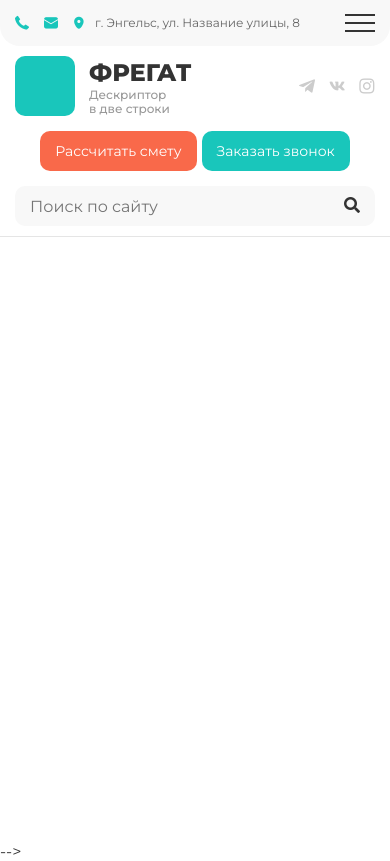
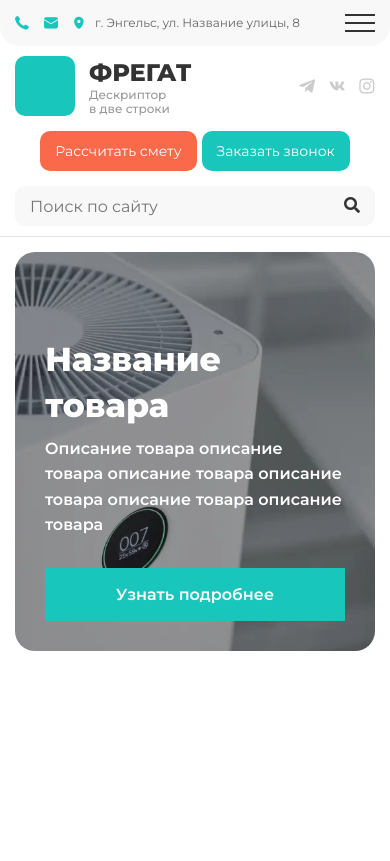
Before and after one commit to AndryyTikh/fregat.github.io, a plain HTML site: page index.html in a window 390 px wide. Drawn offline with Linux system fonts and the light colour scheme.

Commit message:
slider process

```diff
--- a/css/style.css
+++ b/css/style.css
@@ -442,6 +442,87 @@ h6 {
   display: none;
 }
 
+.main-slider__container {
+  display: -webkit-box;
+  display: -ms-flexbox;
+  display: flex;
+}
+
+.main-slider__slider {
+  -webkit-box-flex: 1;
+      -ms-flex: 1 1 100%;
+          flex: 1 1 100%;
+  display: -webkit-box;
+  display: -ms-flexbox;
+  display: flex;
+}
+
+.main-slider__swiper {
+  width: 100%;
+}
+
+.slide-main-slider {
+  position: relative;
+  padding: 50px 105px;
+}
+
+.slide-main-slider__content {
+  height: 100%;
+  position: relative;
+  z-index: 1;
+  color: #fff;
+  display: -webkit-box;
+  display: -ms-flexbox;
+  display: flex;
+  -webkit-box-orient: vertical;
+  -webkit-box-direction: normal;
+      -ms-flex-direction: column;
+          flex-direction: column;
+  -webkit-box-align: start;
+      -ms-flex-align: start;
+          align-items: flex-start;
+  -webkit-box-pack: end;
+      -ms-flex-pack: end;
+          justify-content: flex-end;
+}
+
+.slide-main-slider__title {
+  font-weight: 800;
+  line-height: 140%;
+}
+
+.slide-main-slider__title:not(:last-child) {
+  margin-bottom: 0.2083333333em;
+}
+
+.slide-main-slider__text {
+  line-height: 160%;
+  font-weight: 600;
+}
+
+.slide-main-slider__text:not(:last-child) {
+  margin-bottom: 30px;
+}
+
+.slide-main-slider__button {
+  font-weight: 600;
+  line-height: 160%;
+  padding: 13.5px 90px;
+  background-color: #19c6bb;
+}
+
+.slide-main-slider__image-ibg {
+  position: absolute;
+  width: 100%;
+  height: 100%;
+  top: 0;
+  left: 0;
+}
+
+.slide-main-slider__image-ibg img {
+  border-radius: 20px;
+}
+
 @media (min-width: 47.99875em) {
   .menu__link::before {
     content: "";
@@ -452,6 +533,10 @@ h6 {
     -webkit-transition: background-color 0.3s ease 0s;
     -o-transition: background-color 0.3s ease 0s;
     transition: background-color 0.3s ease 0s;
+  }
+
+  .slide-main-slider__content {
+    padding-top: 11.25rem;
   }
 }
 
@@ -469,17 +554,37 @@ h6 {
   .main-header__search-container {
     width: 24.375rem;
   }
+
+  .mainpage__main-slider {
+    padding-top: 1.875rem;
+  }
+
+  .slide-main-slider__content {
+    padding-top: 20.6875rem;
+  }
 }
 
 @media (min-width: 78.75em) {
   .social-top-header {
     gap: 1.625rem;
   }
+
+  .mainpage__main-slider {
+    padding-bottom: 5rem;
+  }
+
+  .slide-main-slider__title {
+    font-size: 3rem;
+  }
 }
 
 @media (max-width: 48em) {
   .info-top-header {
     gap: 0.9375rem;
+  }
+
+  .mainpage__main-slider {
+    padding-top: 0.9375rem;
   }
 }
 
@@ -497,9 +602,27 @@ h6 {
   }
 }
 
+@media (max-width: 25em) {
+  .slide-main-slider {
+    padding: 20px;
+  }
+}
+
 @media (max-width: 20em) {
   .social-top-header {
     gap: 0.8125rem;
+  }
+
+  .mainpage__main-slider {
+    padding-bottom: 3.4375rem;
+  }
+
+  .slide-main-slider__content {
+    padding-top: 1.875rem;
+  }
+
+  .slide-main-slider__title {
+    font-size: 2rem;
   }
 }
 
@@ -548,6 +671,12 @@ h6 {
 
   .main-header__search-container {
     width: 18.75rem;
+  }
+
+  .menu__container {
+    min-height: 0;
+    padding-top: 0;
+    padding-bottom: 0;
   }
 
   .menu__body {
@@ -646,6 +775,28 @@ h6 {
             transform: rotate(45deg);
     bottom: calc(50% - 1px);
   }
+
+  .slide-main-slider {
+    padding: 35px 52px;
+  }
+
+  .slide-main-slider__content {
+    padding-top: 11.25rem;
+  }
+
+  .slide-main-slider__content {
+    -webkit-box-align: stretch;
+        -ms-flex-align: stretch;
+            align-items: stretch;
+  }
+
+  .slide-main-slider__button {
+    -ms-flex-item-align: stretch;
+        -ms-grid-row-align: stretch;
+        align-self: stretch;
+    text-align: center;
+    padding: 13.5px 15px;
+  }
 }
 
 @media (max-width: 35.625em) {
@@ -675,6 +826,10 @@ h6 {
   .info-top-header__location {
     font-size: 0.75rem;
   }
+
+  .slide-main-slider {
+    padding: 30px;
+  }
 }
 
 @media (max-width: 27.125em) {
@@ -694,11 +849,23 @@ h6 {
   .info-top-header {
     gap: clamp( 0.9375rem , -2.1793831169rem  +  6.4935064935vw , 2.8125rem );
   }
+
+  .mainpage__main-slider {
+    padding-top: clamp( 0.9375rem , -0.6209415584rem  +  3.2467532468vw , 1.875rem );
+  }
 }
 
 @media (min-width: 20em) and (max-width: 78.75em) {
   .social-top-header {
     gap: clamp( 0.8125rem , 0.5359042553rem  +  1.3829787234vw , 1.625rem );
+  }
+
+  .mainpage__main-slider {
+    padding-bottom: clamp( 3.4375rem , 2.9055851064rem  +  2.6595744681vw , 5rem );
+  }
+
+  .slide-main-slider__title {
+    font-size: clamp( 2rem , 1.6595744681rem  +  1.7021276596vw , 3rem );
   }
 }
 
@@ -732,6 +899,18 @@ h6 {
   }
 }
 
+@media (min-width: 47.99875em) and (max-width: 76.875em) {
+  .slide-main-slider__content {
+    padding-top: clamp( 11.25rem , -4.4372240379rem  +  32.6825678542vw , 20.6875rem );
+  }
+}
+
+@media (min-width: 20em) and (max-width: 47.99875em) {
+  .slide-main-slider__content {
+    padding-top: clamp( 1.875rem , -4.8217275325rem  +  33.4836376624vw , 11.25rem );
+  }
+}
+
 @media (any-hover: hover) {
   .menu__link:hover {
     color: #19c6bb;
--- a/index.html
+++ b/index.html
@@ -6,7 +6,7 @@
 	<meta charset="UTF-8">
 	<meta name="format-detection" content="telephone=no">
 	<!-- <style>body{opacity: 0;}</style> -->
-	<link rel="stylesheet" href="css/style.min.css?_v=20221202213849">
+	<link rel="stylesheet" href="css/style.min.css?_v=20221202232431">
 	<link rel="shortcut icon" href="favicon.ico">
 	<!-- <meta name="robots" content="noindex, nofollow"> -->
 	<meta name="viewport" content="width=device-width, initial-scale=1.0">
@@ -68,25 +68,45 @@
 			</div>
 		</header>
 
-		<main class="page"></main>
+		<main class="mainpage">
+			<section class="mainpage__main-slider main-slider">
+				<div class="main-slider__container">
+					<div class="main-slider__slider">
+						<div class="main-slider__swiper">
+							<div class="main-slider__slide slide-main-slider">
+								<div class="slide-main-slider__content">
+									<h2 class="slide-main-slider__title">Название товара</h2>
+									<div class="slide-main-slider__text">
+										Описание товара описание товара описание товара описание товара описание товара описание товара
+									</div>
+									<a href="#" class="slide-main-slider__button">Узнать подробнее</a>
+								</div>
+								<div class="slide-main-slider__image-ibg">
+									<picture><source srcset="img/mainpage/main-slider/01.webp" type="image/webp"><img src="img/mainpage/main-slider/01.jpg" alt="" /></picture>
+								</div>
+							</div>
+						</div>
+						<div class="main-slider__prev"></div>
+						<div class="main-slider__next"></div>
+					</div>
+				</div>
+			</section>
+		</main>
 		<footer class="footer">
 			<div class="footer__container"></div>
 		</footer>
 
 	</div>
-	<!-- <!--
-<div id="popup" aria-hidden="true" class="popup">
+	<!-- <div id="popup" aria-hidden="true" class="popup">
     <div class="popup__wrapper">
         <div class="popup__content">
             <button data-close type="button" class="popup__close">Закрыть</button>
-			<div class="popup__text">
-			</div>
+            <div class="popup__text"></div>
         </div>
     </div>
 </div>
   -->
-	-->
-	<script src="js/app.min.js?_v=20221202213849"></script>
+	<script src="js/app.min.js?_v=20221202232431"></script>
 </body>
 
 </html>
```
Also changed, not shown: css/style.min.css, img/mainpage/main-slider/01.jpg (added), img/mainpage/main-slider/01.webp (added). Lines whose indentation alone changed are shown as unchanged.
